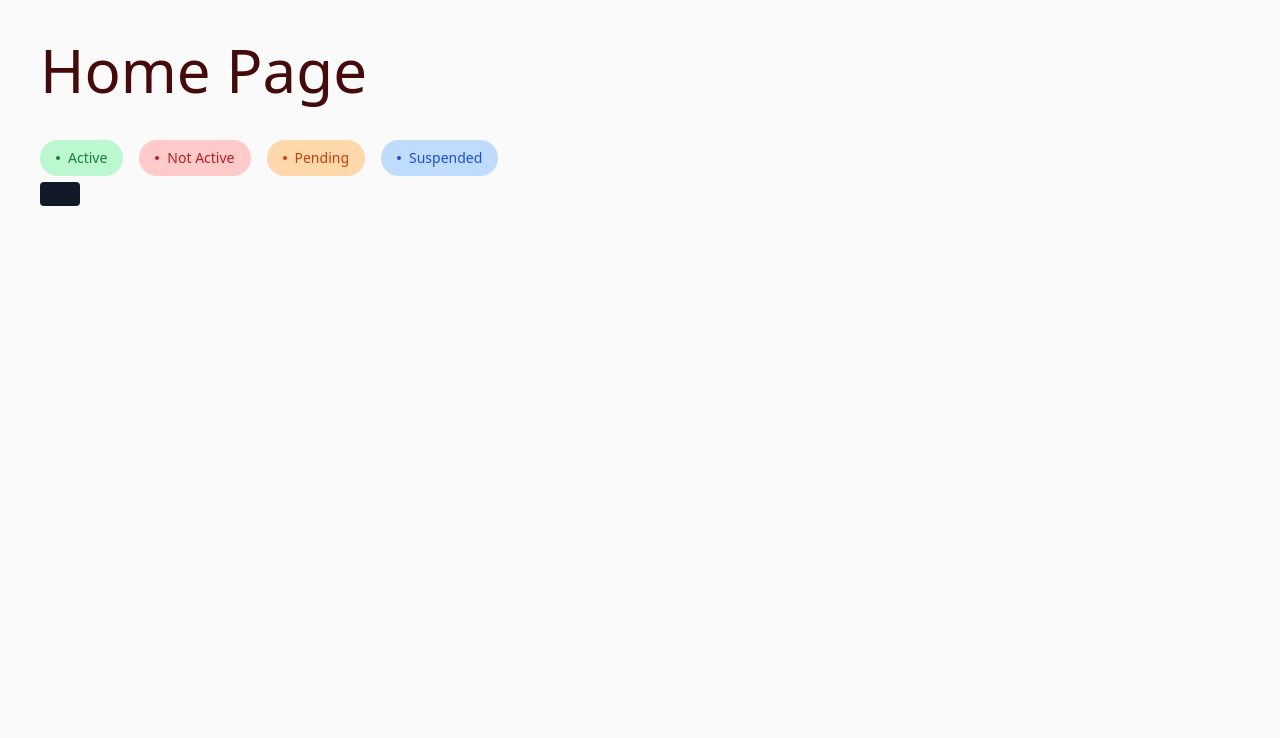
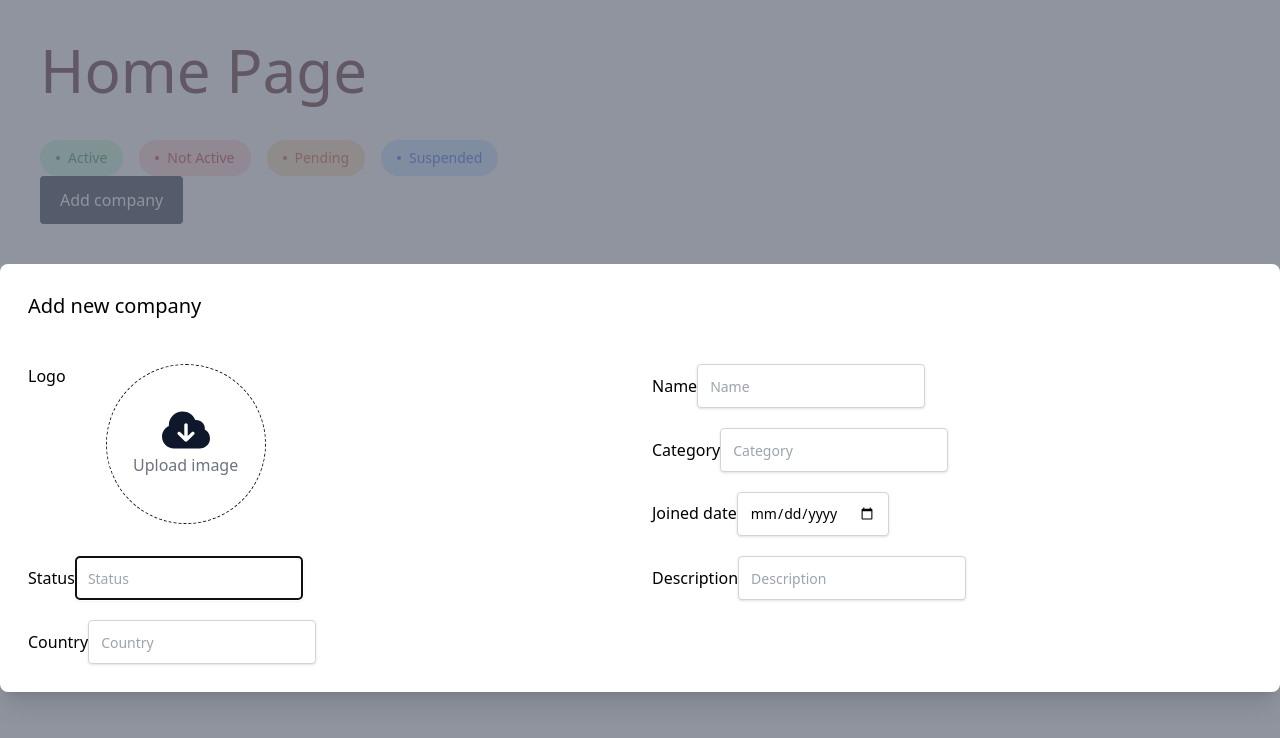
Before and after one commit to magistrkim/crm, a Next.js app: page / in a window 1280 px wide. Shown: the top 738 px of the page. Built offline with nearby package versions, Linux system fonts and the light colour scheme.

Commit message:
Add Modal

```diff
--- a/package.json
+++ b/package.json
@@ -9,6 +9,7 @@
     "lint": "next lint"
   },
   "dependencies": {
+    "@headlessui/react": "^1.7.18",
     "clsx": "^2.1.0",
     "formik": "^2.4.5",
     "next": "14.1.0",
--- /dev/null
+++ b/src/app/components/AddCompanyButton.tsx
@@ -0,0 +1,22 @@
+'use client';
+
+import React, { useState } from 'react';
+import Button from './Button';
+import CompanyFormModal from './CompanyFormModal';
+
+const AddCompanyButton = () => {
+  const [show, setShow] = useState(false);
+
+  return (
+    <>
+      <Button onClick={() => setShow(true)}>Add company</Button>
+      <CompanyFormModal
+        onSubmit={console.log}
+        show={show}
+        onClose={() => setShow(false)}
+      />
+    </>
+  );
+};
+
+export default AddCompanyButton;
--- a/src/app/components/CompanyFormModal.tsx
+++ b/src/app/components/CompanyFormModal.tsx
@@ -0,0 +1,19 @@
+'use client';
+
+import React from 'react';
+import CompanyForm, { CompanyFormProps } from './CompanyForm';
+import Modal, { ModalProps } from './Modal';
+
+export interface CompanyFormModalProps extends ModalProps {
+  onSubmit: CompanyFormProps['onSubmit'];
+}
+
+const CompanyFormModal = ({ onSubmit, ...rest }: CompanyFormModalProps) => {
+  return (
+    <Modal {...rest}>
+      <CompanyForm onSubmit={onSubmit} />
+    </Modal>
+  );
+};
+
+export default CompanyFormModal;
--- a/src/app/components/Modal.tsx
+++ b/src/app/components/Modal.tsx
@@ -0,0 +1,38 @@
+'use client';
+import { Transition } from '@headlessui/react';
+import { Dialog } from '@headlessui/react';
+
+import React, { useState } from 'react';
+import { Fragment } from 'react';
+
+export interface ModalProps {
+  show: boolean;
+  onClose: () => void;
+}
+
+const Modal = ({ show, children, onClose }: ModalProps) => {
+
+    const [isOpen, setIsOpen] = useState(true)
+  return (
+    <Transition.Root as={Fragment} show={isOpen} onClose={() => setIsOpen(false)}>
+      <Dialog as="div" className="relative z-10">
+        <Transition.Child
+          as={Fragment}
+          enter="ease-out duration-300"
+          enterFrom="opacity-0"
+          enterTo="opacity-100"
+          leave="ease-in duration-200"
+          leaveFrom="opacity-100"
+          leaveTo="opacity-0"
+        >
+          <div className="fixed inset-0 bg-gray-500 bg-opacity-75 transition-opacity" />
+        </Transition.Child>
+        <Dialog.Panel className="relative transform overflow-hidden rounded-lg bg-white shadow-xl p-7 transition-all mx-auto">
+          {children}
+        </Dialog.Panel>
+      </Dialog>
+    </Transition.Root>
+  );
+};
+
+export default Modal;
--- a/src/app/page.tsx
+++ b/src/app/page.tsx
@@ -1,6 +1,4 @@
-import Button from './components/Button';
-import CompanyForm from './components/CompanyForm';
-import LogoUploader from './components/LogoUploader';
+import AddCompanyButton from './components/AddCompanyButton';
 import StatusLabel, { Status } from './components/StatusLabel';
 
 export default function Home() {
@@ -13,7 +11,7 @@ export default function Home() {
         <StatusLabel status={Status.Pending}>Pending</StatusLabel>
         <StatusLabel status={Status.Suspended}>Suspended</StatusLabel>
       </div>
-      <Button/>
+      <AddCompanyButton/>
     </main>
   );
 }
```
Also changed, not shown: 1 other file (tests, documents, lock files or other folders).
